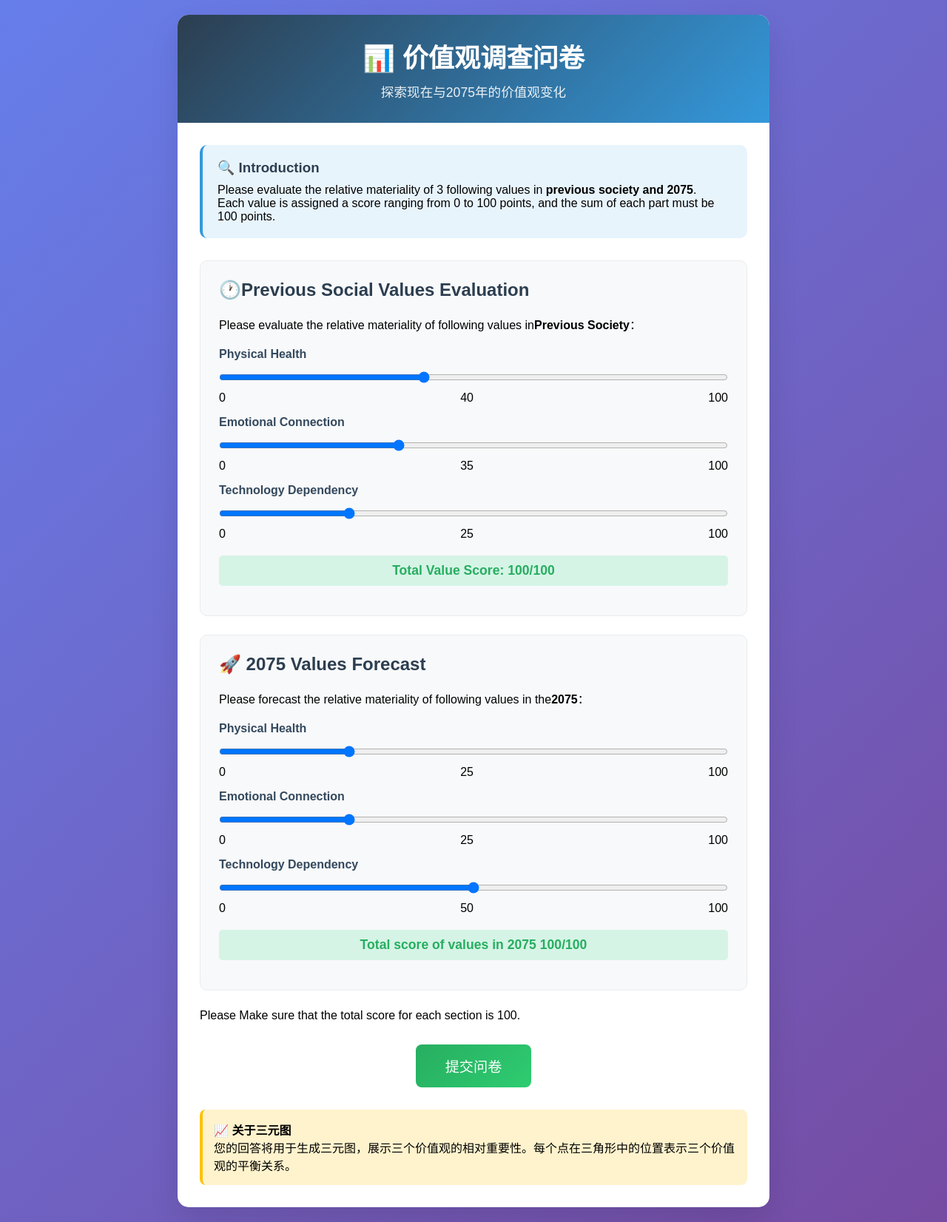
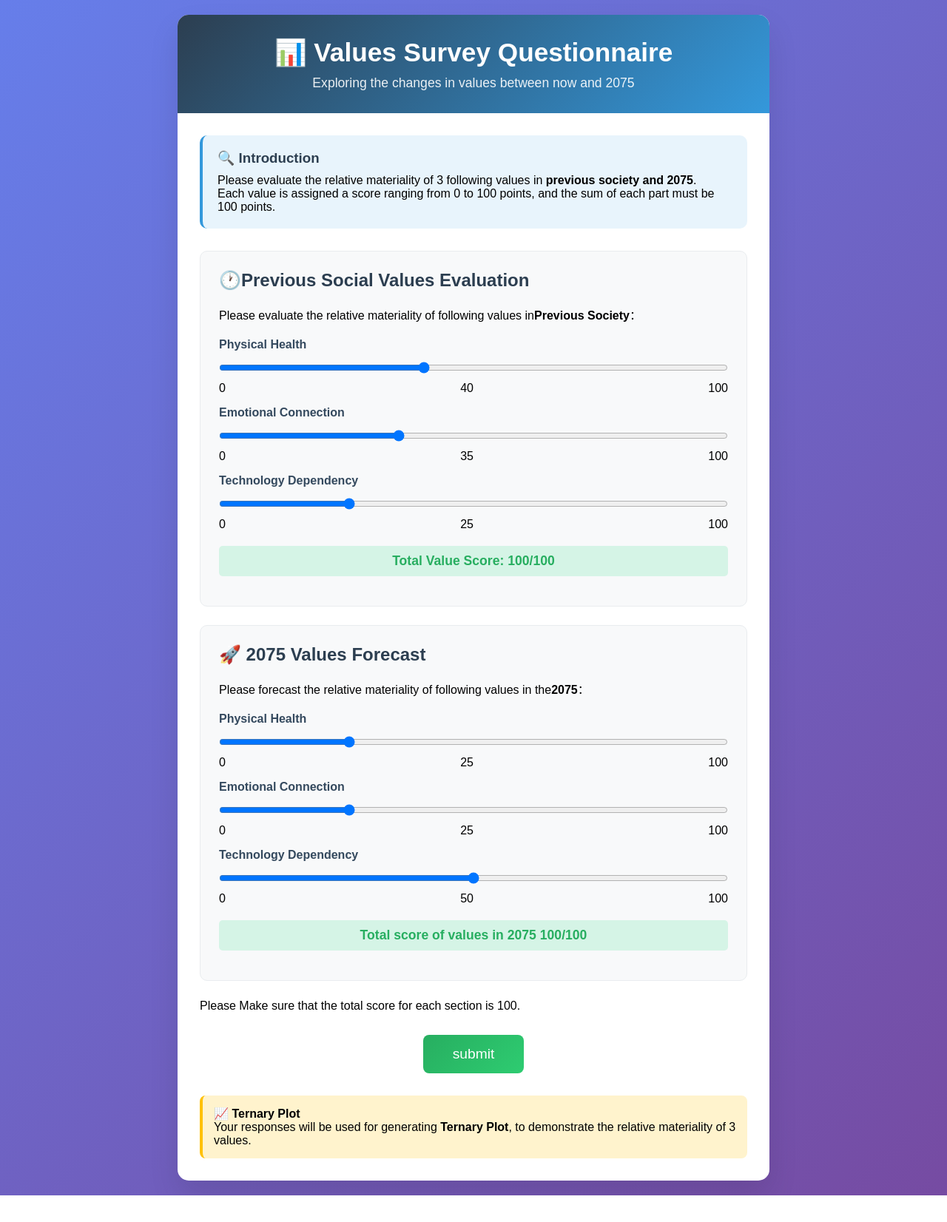
Before and after one commit to kiyomine0630-cyber/values-survey-website, a plain HTML site: page index.html in a window 1280 px wide. Shown: the whole page at 74% size. After the commit the page ends 1616 px from the top, so only its background shows below. Drawn offline with Linux system fonts and the light colour scheme.

Commit message:
Update index.html

```diff
--- a/index.html
+++ b/index.html
@@ -166,8 +166,8 @@
 <body>
     <div class="container">
         <div class="header">
-            <h1>📊 价值观调查问卷</h1>
-            <p>探索现在与2075年的价值观变化</p>
+            <h1>📊 Values Survey Questionnaire</h1>
+            <p>Exploring the changes in values between now and 2075</p>
         </div>
 
         <div class="content">
@@ -266,18 +266,18 @@
 
                 </div>
                         Please Make sure that the total score for each section is 100.
-                <button type="submit" class="submit-btn">提交问卷</button>
+                <button type="submit" class="submit-btn">submit</button>
             </form>
 
             <div class="success-message" id="successMessage">
-                <h3>✅ 感谢参与！</h3>
-                <p>您的回答已成功提交。请将以下数据记录下来用于分析：</p>
+                <h3>✅ Thanks for the participation</h3>
+                <p>Your response has been successfully submitted. Please record the following data for analysis.：</p>
                 <div id="responseData"></div>
             </div>
 
             <div class="ternary-explanation">
-                <h4>📈 关于三元图</h4>
-                <p>您的回答将用于生成三元图，展示三个价值观的相对重要性。每个点在三角形中的位置表示三个价值观的平衡关系。</p>
+                <h4>📈 Ternary Plot</h4>
+                <p>Your responses will be used for generating <strong>Ternary Plot</strong>, to demonstrate the relative materiality of 3 values.</p>
             </div>
         </div>
     </div>
```
